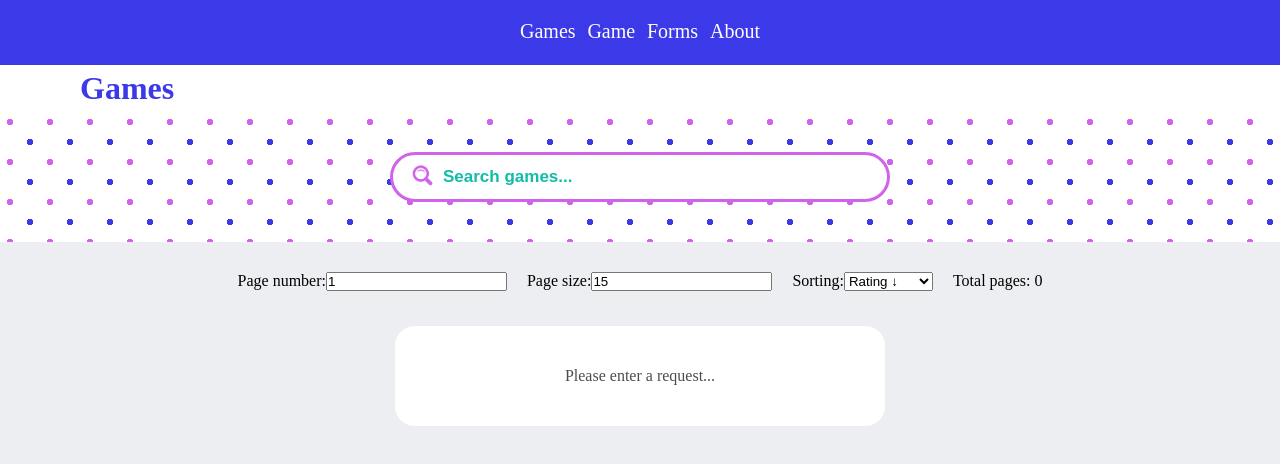
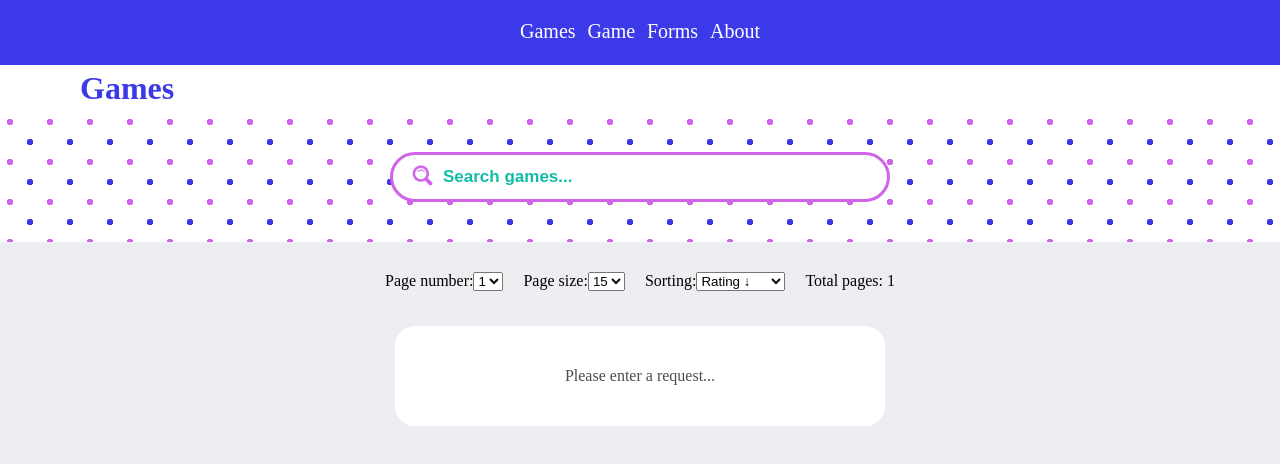
Before and after one commit to ry-ksu/react-redux, a React (Create React App) app: page / in a window 1280 px wide. Shown: the top 464 px of the page. Built offline with nearby package versions, Linux system fonts and the light colour scheme; the HTML template or start-up script is replaced by a standard one.

Commit message:
refactor: refactor gamelist__header.tsx

```diff
--- a/src/components/App/index.tsx
+++ b/src/components/App/index.tsx
@@ -23,7 +23,7 @@ const defaultGameState: IGameState = {
   ordering: '-rating',
   page: '1',
   pageSize: '15',
-  count: '0',
+  count: '1',
   chosenGame: null,
   isLoaded: 'NOT_LOADED',
 };
--- a/src/components/gameList__header/gameList__header.tsx
+++ b/src/components/gameList__header/gameList__header.tsx
@@ -4,26 +4,11 @@ import { CHANGE_PAGE, CHANGE_PAGE_SIZE, CHANGE_ORDERING } from 'reducer';
 import { useGlobalContext } from '../App';
 import styles from './index.module.css';
 
-type IData = {
-  page: string;
-  pageSize: string;
-  ordering: string;
-};
-
 export const GameList__header = () => {
   const { gamesState, gameDispatch } = useGlobalContext();
-  let pageCount: string;
+  const pageCount = String(Math.ceil(Number(gamesState.count) / Number(gamesState.pageSize)));
 
-  if (isNaN(Number(gamesState.count))) {
-    pageCount = gamesState.count;
-  } else {
-    pageCount = String(Math.ceil(Number(gamesState.count) / Number(gamesState.pageSize)));
-  }
-
-  const {
-    register,
-    formState: { errors },
-  } = useForm({
+  const { register } = useForm({
     mode: 'onChange',
     defaultValues: {
       page: gamesState.page,
@@ -34,10 +19,6 @@ export const GameList__header = () => {
 
   const changeForm = (e: React.ChangeEvent<HTMLInputElement>) => {
     const name = e.target.name;
-
-    if (errors[name as keyof IData]) {
-      return;
-    }
 
     const {
       target: { value: inputValue },
@@ -61,55 +42,54 @@ export const GameList__header = () => {
     }
   };
 
+  const pages = [];
+  for (let i = 1; i <= Number(pageCount); i++) {
+    pages.push(i);
+  }
+
+  const pageSize = [];
+  for (let i = 1; i <= 40; i++) {
+    pageSize.push(i);
+  }
+
   return (
     <form className={styles['form']}>
       <label className={styles['form__label']}>
         Page number:
-        <input
+        <select
           className={styles['form__input_page']}
           data-testid="page"
-          type="number"
           {...register('page', {
-            onBlur: (e) => changeForm(e),
-            required: 'Page is required',
-            min: {
-              value: 1,
-              message: 'Minimum is 1',
-            },
-            max: {
-              value: Number(pageCount) || 1,
-              message: `Maximum is 'Total pages' or 1`,
-            },
-            validate: {
-              value: (value) => Number(value) % 1 === 0 || 'It will be integer',
-            },
+            onChange: (e) => changeForm(e),
           })}
-        />
-        <p className="error">{errors.page && String(errors.page.message)}</p>
+        >
+          {pages.map((page) => {
+            return (
+              <option key={page} value={page}>
+                {page}
+              </option>
+            );
+          })}
+        </select>
       </label>
 
       <label>
         Page size:
-        <input
+        <select
+          className={styles['form__input_pageSize']}
           data-testid="pageSize"
-          type="number"
           {...register('pageSize', {
-            onBlur: (e) => changeForm(e),
-            required: 'Page size is required',
-            min: {
-              value: 1,
-              message: 'Minimum is 1',
-            },
-            max: {
-              value: 40,
-              message: 'Maximum is 40',
-            },
-            validate: {
-              value: (value) => Number(value) % 1 === 0 || 'It will be integer',
-            },
+            onChange: (e) => changeForm(e),
           })}
-        />
-        <p className="error">{errors.pageSize && String(errors.pageSize.message)}</p>
+        >
+          {pageSize.map((page) => {
+            return (
+              <option key={page} value={page}>
+                {page}
+              </option>
+            );
+          })}
+        </select>
       </label>
 
       <label>
```
